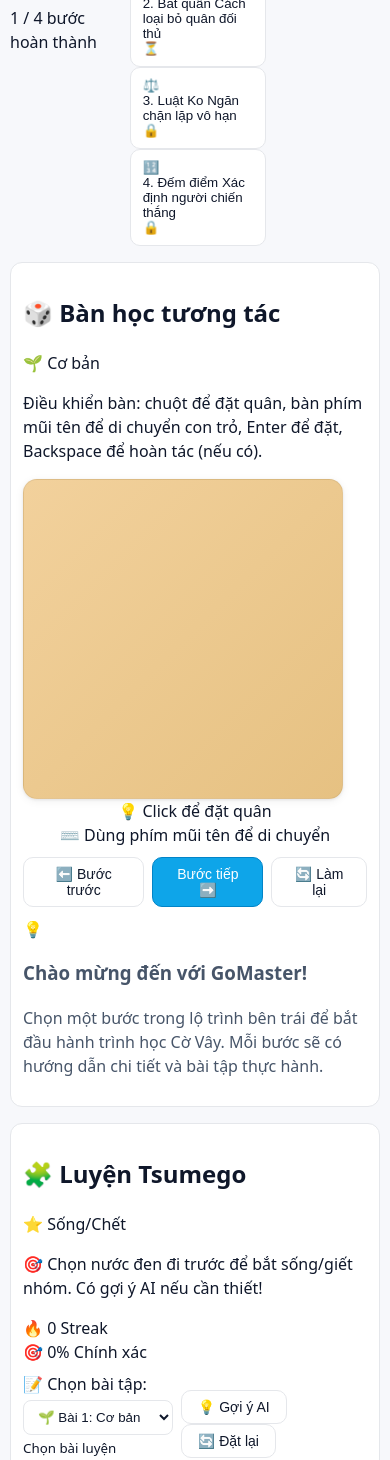
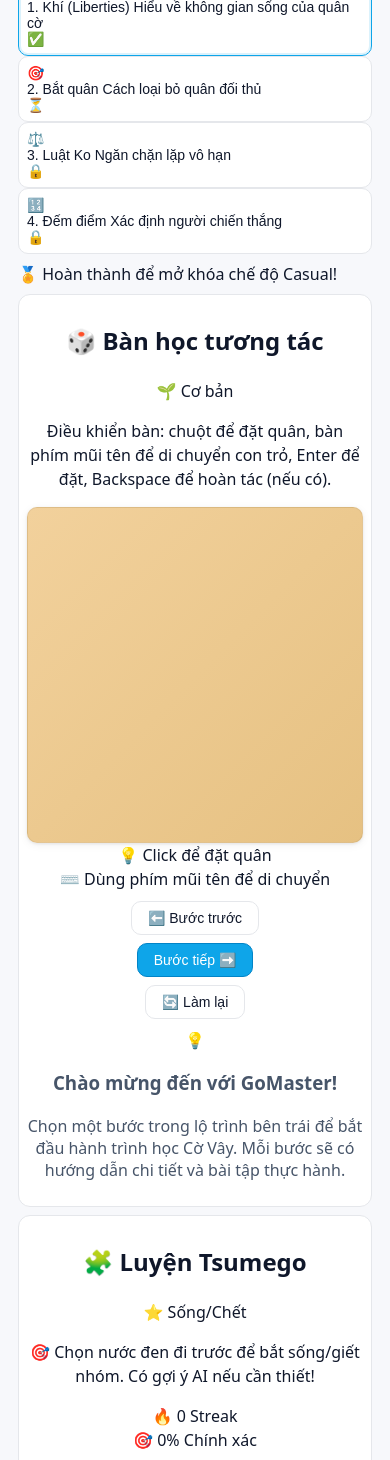
Before and after one commit to anh627/Tr-ch-i-c-v-y, a plain HTML site: page ranking.html in a window 390 px wide. Shown: the part 540-2000 px from the top of the page. Drawn offline with Linux system fonts and the light colour scheme; a script that the page names is missing.

Commit message:
Update learn.css

```diff
--- a/styles/learn.css
+++ b/styles/learn.css
@@ -1,9 +1,17 @@
 .learn-grid {
-  display: grid; grid-template-columns: 220px 1fr 1fr; gap: 16px;
+  display: grid;
+  grid-template-columns: 220px 1fr 1fr;
+  gap: 16px;
+  grid-auto-rows: minmax(200px, auto);
 }
+
 .steps {
-  display: grid; gap: 8px; position: sticky; top: 72px;
+  display: grid;
+  gap: 8px;
+  position: sticky;
+  top: 72px;
 }
+
 .steps .step {
   width: 100%;
   text-align: left;
@@ -12,24 +20,126 @@
   border-radius: 10px;
   background: var(--surface);
   color: var(--text);
+  cursor: pointer;
 }
+
+.steps .step:hover {
+  background: rgba(14,165,233,0.08);
+  border-color: var(--primary-600);
+}
+
 .steps .step.active, .steps .step[aria-pressed="true"] {
   border-color: var(--primary);
   box-shadow: 0 0 0 2px rgba(14,165,233,0.15) inset;
 }
+
+.steps .step:focus {
+  outline: 2px solid var(--primary);
+  outline-offset: 2px;
+}
+
 .board-pane, .practice {
-  background: var(--surface); border: 1px solid var(--border); border-radius: 12px; padding: 12px;
+  background: var(--surface);
+  border: 1px solid var(--border);
+  border-radius: 12px;
+  padding: 12px;
+  text-align: center;
 }
-.board-controls { display: flex; gap: 8px; margin-top: 10px; }
-.explain { margin-top: 10px; color: var(--muted); min-height: 38px; }
 
-.practice-row { display: flex; gap: 8px; align-items: center; margin-bottom: 8px; }
+.board-pane canvas {
+  max-width: 100%;
+  background: var(--board-bg);
+  border-radius: 10px;
+  box-shadow: var(--shadow);
+}
+
+.board-controls {
+  display: flex;
+  gap: 8px;
+  margin-top: 10px;
+  flex-wrap: wrap;
+  justify-content: center;
+}
+
+.explain {
+  margin-top: 10px;
+  color: var(--muted);
+  min-height: auto;
+  line-height: 1.4;
+}
+
+.practice-row {
+  display: flex;
+  gap: 8px;
+  align-items: center;
+  margin-bottom: 8px;
+}
+
+.practice .hint {
+  margin-top: 10px;
+  color: var(--muted);
+  font-style: italic;
+}
+
 .feedback {
-  margin-top: 8px; padding: 8px 10px; border-radius: 8px;
-  background: rgba(22,163,74,0.08); color: var(--text);
-  border: 1px dashed rgba(22,163,74,0.4);
+  margin-top: 8px;
+  padding: 8px 10px;
+  border-radius: 8px;
+  border: 1px dashed;
 }
+
+.feedback.success {
+  background: rgba(22,163,74,0.08);
+  border-color: rgba(22,163,74,0.4);
+  color: var(--success);
+}
+
+.feedback.error {
+  background: rgba(239,68,68,0.08);
+  border-color: rgba(239,68,68,0.4);
+  color: var(--danger);
+}
+
+.feedback.warning {
+  background: rgba(245,158,11,0.08);
+  border-color: rgba(245,158,11,0.4);
+  color: var(--warning);
+}
+
 @media (max-width: 1100px) {
-  .learn-grid { grid-template-columns: 1fr; }
-  .steps { position: static; grid-auto-flow: column; overflow:auto; }
+  .learn-grid {
+    grid-template-columns: 1fr;
+    gap: 12px;
+    padding: 10px;
+  }
+  .steps {
+    position: static;
+    grid-auto-flow: row;
+    overflow: visible;
+  }
+  .steps .step {
+    min-width: 0;
+  }
 }
+
+@media (max-width: 600px) {
+  .learn-grid {
+    padding: 8px;
+    gap: 8px;
+  }
+  .steps .step {
+    font-size: 14px;
+    padding: 8px;
+  }
+  .board-pane, .practice {
+    padding: 8px;
+  }
+  .board-controls {
+    flex-direction: column;
+    align-items: center;
+  }
+  .board-controls .btn {
+    padding: 8px 16px;
+    font-size: 14px;
+  }
+}
```
